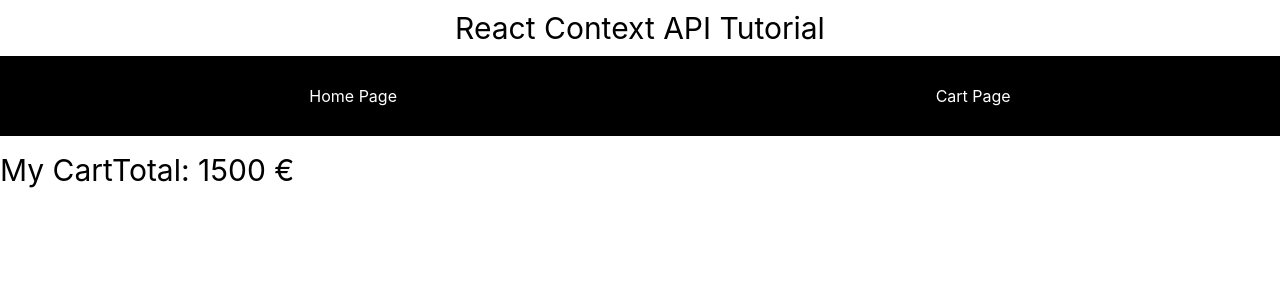
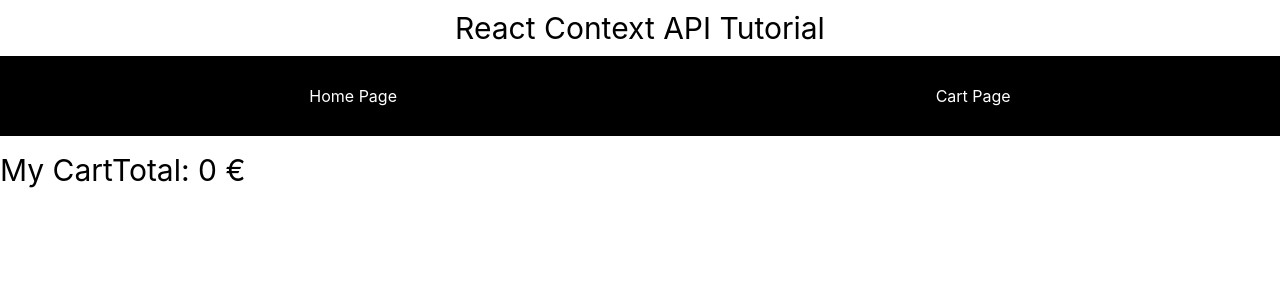
Before and after one commit to cedryc-ruth/shop-react, a React (Create React App) app: page /Cart in a window 1280 px wide. Shown: the top 300 px of the page. Built offline with nearby package versions, Linux system fonts and the light colour scheme.

Commit message:
props & states solution

```diff
--- a/src/App.js
+++ b/src/App.js
@@ -5,15 +5,18 @@ import Home from './components/Home';
 import Cart from './components/Cart';
 import Layout from './components/Layout';
 import NoPage from './components/NoPage';
+import { useState } from 'react';
 
 function App() {
+  const [cart,setCart] = useState([]);
+
   return (
     <BrowserRouter>
 
       <Routes>
         <Route path='/' element={<Layout />}>
-          <Route index element={<Home />} exact />
-          <Route path='/Cart' element={<Cart />} />
+          <Route index element={<Home cart={cart} setCart={setCart} />} exact />
+          <Route path='/Cart' element={<Cart cart={cart} setCart={setCart} />} />
           <Route path='*' element={<NoPage />} />
         </Route>
       </Routes>
--- a/src/components/Cart.js
+++ b/src/components/Cart.js
@@ -1,9 +1,23 @@
-const Cart = () => {
-    return <div>
+import { useEffect, useState } from "react";
+import SingleProduct from "./SingleProduct";
+
+const Cart = (props) => {
+    const cart = props.cart;
+    const setCart = props.setCart;
+
+    const [total, setTotal] = useState();
+
+    useEffect(() => {
+        setTotal(cart.reduce((acc, curr)=> acc + Number(curr.price),0));
+    },[cart]);
+
+    return <div>{console.log(props.cart)}
         <span style={{ fontSize: 30 }}>My Cart</span>
-        <span style={{ fontSize: 30 }}>Total: 1500&nbsp;€</span>
+        <span style={{ fontSize: 30 }}>Total: {total}&nbsp;€</span>
         <div className="productContainer">
-            {}
+            {cart.map((prod) => (
+                <SingleProduct prod={prod} key={prod.id} cart={cart} setCart={setCart} />
+            ))}
         </div>
     </div>;
 }
--- a/src/components/Home.js
+++ b/src/components/Home.js
@@ -5,7 +5,7 @@ import './styles.css';
 
 faker.seed(100);
 
-const Home = () => {
+const Home = (props) => {
     const productsArray = [...Array(20)].map(()=>({
         id:faker.datatype.uuid(),
         name:faker.commerce.productName(),
@@ -14,7 +14,9 @@ const Home = () => {
     }));
 
     //console.log(productsArray);
-    const [cart,setCart] = useState([]);
+    const cart = props.cart;
+    const setCart = props.setCart;
+
     console.log(cart);
     const [products] = useState(productsArray);
 
```
